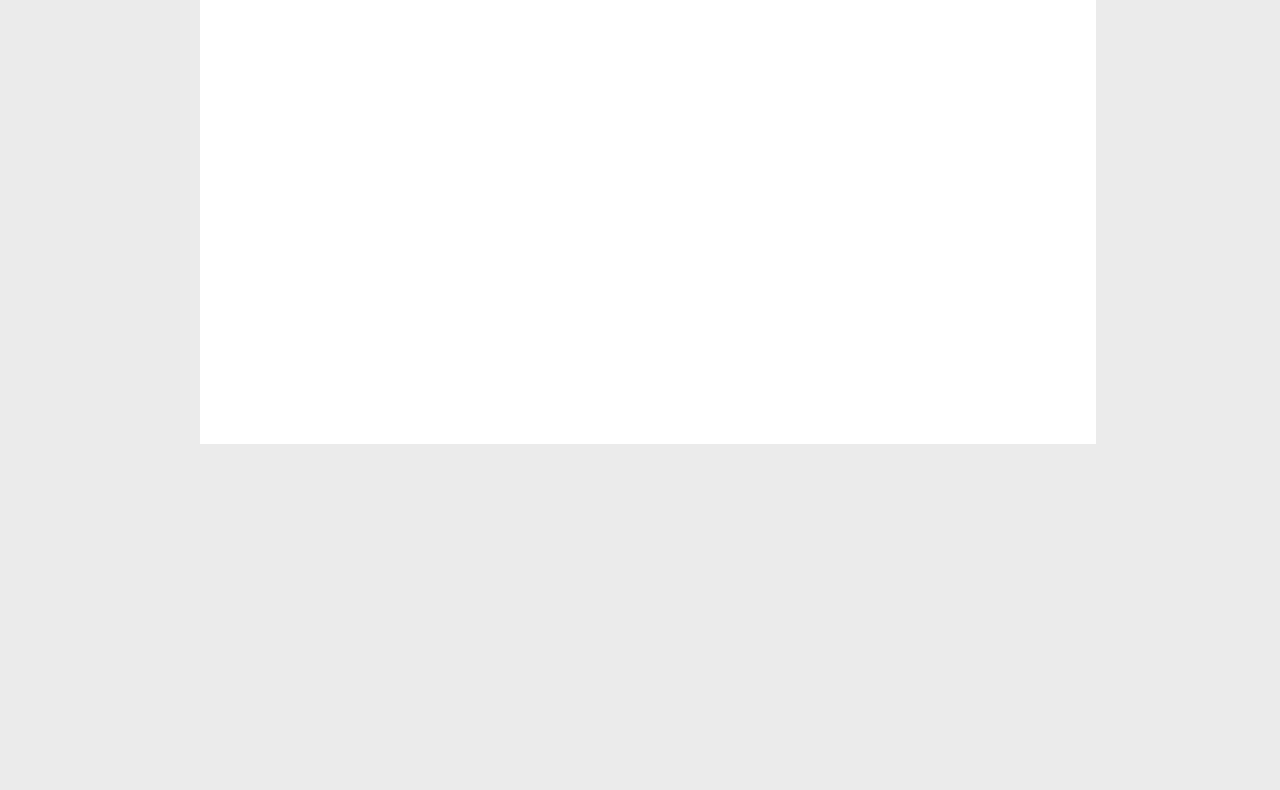
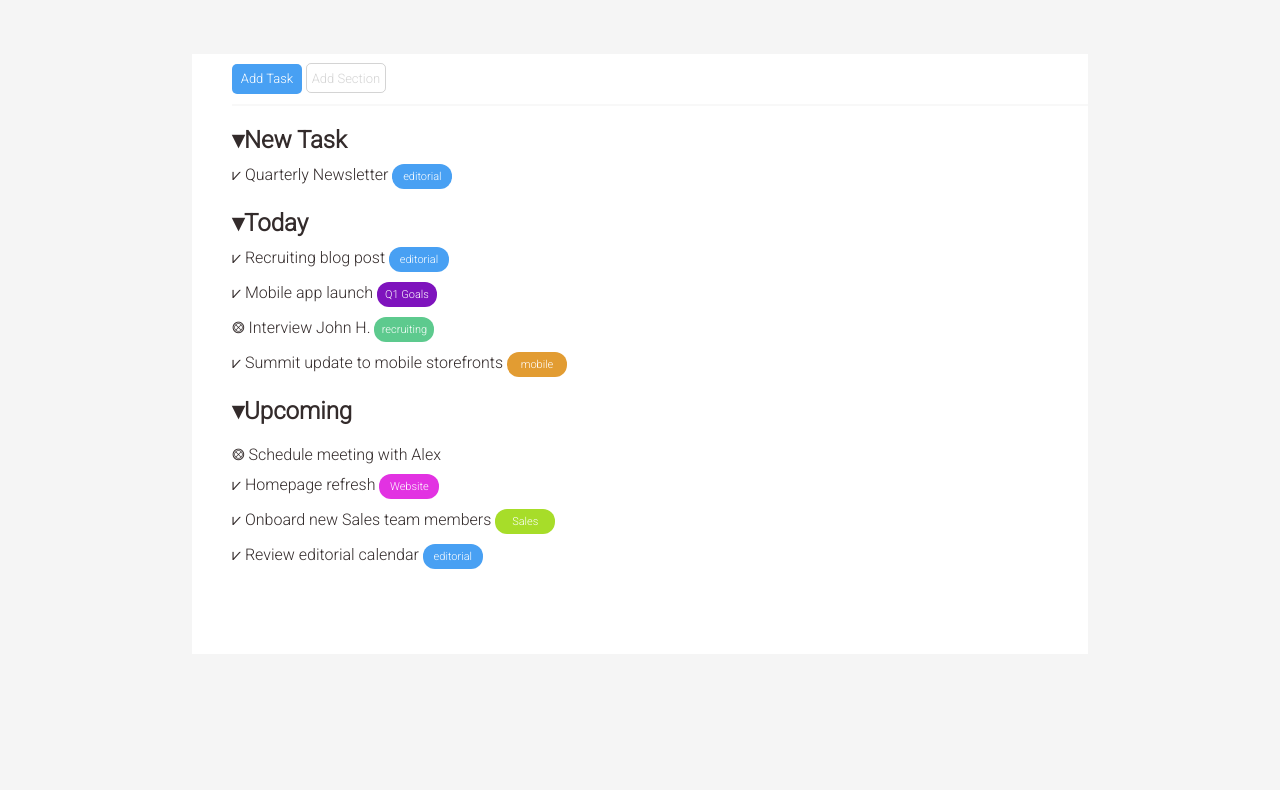
Before and after one commit to FrancescoPierfederici/html-css-toboolist, a plain HTML site: page index.html in a window 1280 px wide. Shown: the part 76-866 px from the top of the page. After the commit the page ends 800 px from the top, so only its background shows below. Drawn offline with Linux system fonts and the light colour scheme.

Commit message:
aggiunge main e correzione

```diff
--- a/index.html
+++ b/index.html
@@ -5,6 +5,8 @@
     <meta http-equiv="X-UA-Compatible" content="IE=edge">
     <meta name="viewport" content="width=device-width, initial-scale=1.0">
     <link rel="stylesheet" href="style.css">
+    <link rel="preconnect" href="https://fonts.gstatic.com">
+    <link href="https://fonts.googleapis.com/css2?family=Roboto:wght@300&display=swap" rel="stylesheet">
 
     <title>TOBOOLIST</title>
 </head>
@@ -16,12 +18,44 @@
     </header>
     <!-- stesura main -->
     <main>
-        <section id="container">
+        <div id="container">
+            <section class="container-margin">
+                <div class="button-1">Add Task</div>
+                <div class="button-2">Add Section</div>
+                <hr class="line-breaker">         </section>
 
+            <section class="container-margin">
 
+                <h2>&dtrif;New
+                Task</h2>
+            <ol>
+                <li>&orslope; Quarterly Newsletter <div class="button-3">editorial</div></li>
+            </ol>
+            </section>
+            <section class="container-margin">
 
+            <h2>&dtrif;Today</h2>
+            <ol>
+                <li>&orslope; Recruiting blog post <div class="button-3">editorial</div></li>
+               <li>&orslope; Mobile app launch <div class="button-4">Q1 Goals</div> </li>
+               <li>&Otimes; Interview John H. <div class="button-5">recruiting</div></li>
+                <li>&orslope; Summit update to mobile storefronts <div class="button-6">mobile</div></li>
+                </ol>
+            </section>
+            <section class="container-margin">
 
-        </section>
+                <h2 class="title-upcoming">&dtrif;Upcoming</h2>
+                <ol>
+                <li>&Otimes; Schedule meeting with Alex</li>
+                <li>&orslope; Homepage refresh <div class="button-7">Website</div></li>
+                <li>&orslope; Onboard new Sales team members <div class="button-8"> Sales</div></li>
+                <li>&orslope; Review editorial calendar <div class="button-3">editorial</div></li>
+
+                </ol>
+
+            </section>
+
+        </div>
 
 
 
--- a/style.css
+++ b/style.css
@@ -2,18 +2,19 @@
     margin:0;
     padding:0;
     box-sizing: border-box;
+    font-family: 'Roboto', sans-serif;
+}
+body{
+   background-color: rgba(211, 211, 211, 0.219);
 
 }
 header{
-
     height:70px;
-
-
+    background-color: white;
 }
 .header-logo{
     vertical-align: middle;
     margin-left: 5px;
-
 }
 .title-header{
     display: inline-block;
@@ -22,22 +23,128 @@ header{
 }
 
 main{
+    padding-top:40px;
+    height: 100%;
+}
 
-
-    background-color:rgba(211, 211, 211, 0.452);
-    width:100%;
-    height: 1000px;
-
+#container{
+    margin-left:auto;
+    margin-right:auto;
+    width: 70%;
+    height: 600px;
+    background-color: white;
+}
+.button-1{
+    display: inline-block;
+    width:70px;
+    height:30px;
+    border-radius: 5px;
+    background-color: rgb(72, 160, 243);
+    line-height:30px ;
+    color:white;
+    text-align: center;
+    font-size: 13px;
+    margin-top:10px;
+}
+.button-2{
+    display: inline-block;
+    width:80px;
+    height:30px;
+    border-radius: 5px;
+    border: 1px solid rgba(128, 128, 128, 0.342);
+    line-height:30px ;
+    color:rgba(128, 128, 128, 0.342);
+    text-align: center;
+    font-size: 13px;
 
 }
 
+.line-breaker{
+    border:1px solid rgba(128, 128, 128, 0.055) ;
+    margin-top: 10px;
+}
 
-#container{
-    margin-left: 200px;
-    width: 70%;
-    height: 450px;
-    background-color: white;
+.container-margin{
+    margin-left:40px;
+    color: rgb(51, 43, 43);
+    margin-top: 20px;
+}
+ol{
+list-style: none;
+}
+.button-3{
+    display: inline-block;
+    width:60px;
+    height:25px;
+    border-radius: 12px;
+    background-color: rgb(72, 160, 243);
+    line-height:25px ;
+    color:white;
+    text-align: center;
+    font-size: 11px;
+    margin-top:10px;
+}
+.button-4{
+    display: inline-block;
+    width:60px;
+    height:25px;
+    border-radius: 12px;
+    background-color: rgb(126, 19, 189);
+    line-height:25px ;
+    color:white;
+    text-align: center;
+    font-size: 11px;
+    margin-top:10px;
+}
+.button-5 {
+    display: inline-block;
+    width:60px;
+    height:25px;
+    border-radius: 12px;
+    background-color: rgb(93, 202, 142);
+    line-height:25px ;
+    color:white;
+    text-align: center;
+    font-size: 11px;
+    margin-top:10px;
+}
+.button-6{
+    display: inline-block;
+    width:60px;
+    height:25px;
+    border-radius: 12px;
+    background-color: rgb(226, 156, 50);
+    line-height:25px ;
+    color:white;
+    text-align: center;
+    font-size: 11px;
+    margin-top:10px;
+}
+.button-7{
+    display: inline-block;
+    width:60px;
+    height:25px;
+    border-radius: 12px;
+    background-color: rgb(226, 50, 226);
+    line-height:25px ;
+    color:white;
+    text-align: center;
+    font-size: 11px;
+    margin-top:10px;
+}
+.button-8{
+    display: inline-block;
+    width:60px;
+    height:25px;
+    border-radius: 12px;
+    background-color: rgb(167, 221, 41);
+    line-height:25px ;
+    color:white;
+    text-align: center;
+    font-size: 11px;
+    margin-top:10px;
+}
 
-
-
+.title-upcoming{
+    margin-bottom:20px;
 }
```
